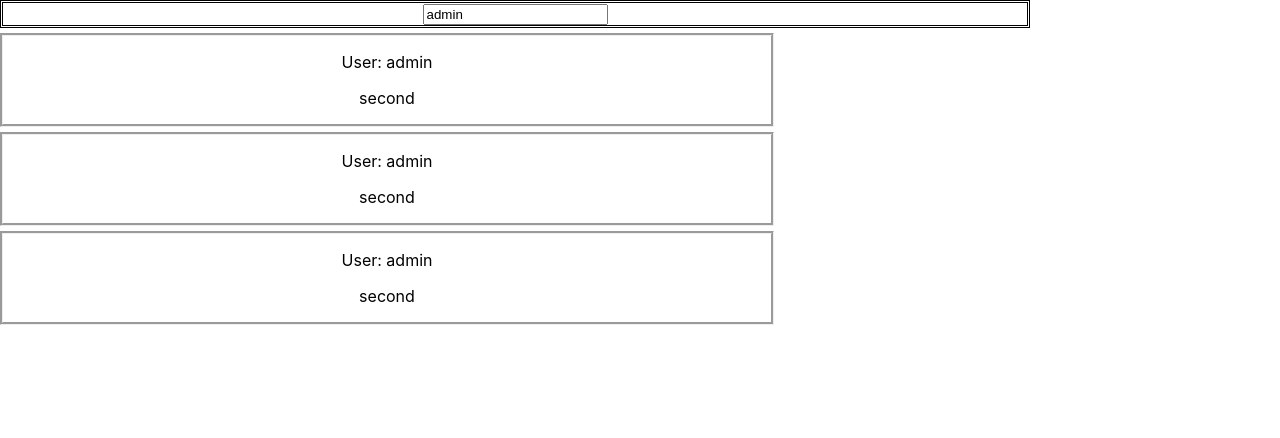
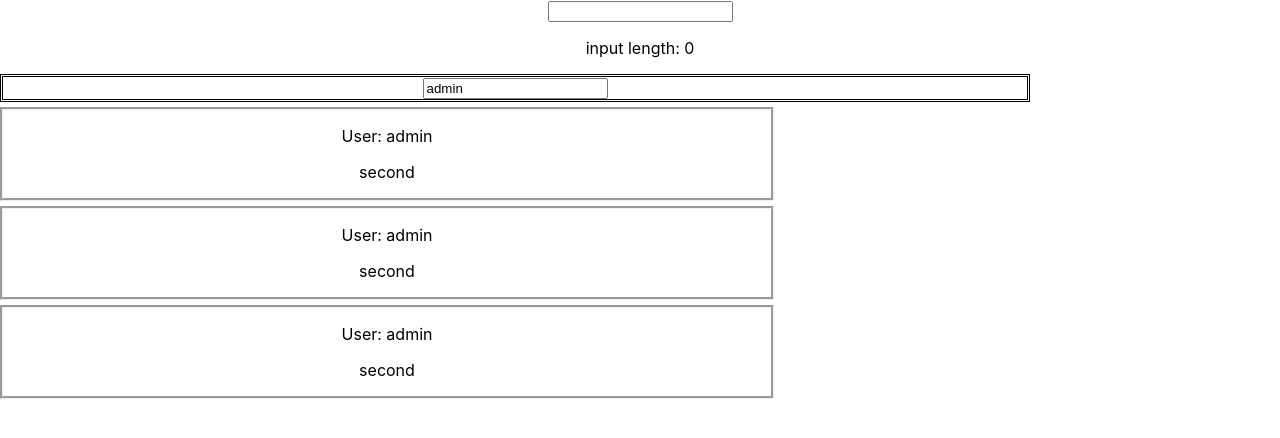
Before and after one commit to Endron/react_the-complete-guide, a React (Create React App) app: page / in a window 1280 px wide. Shown: the top 438 px of the page. Built offline with nearby package versions, Linux system fonts and the light colour scheme.

Commit message:
add component to input text and return text length

```diff
--- a/src/App.js
+++ b/src/App.js
@@ -2,6 +2,8 @@ import React from 'react';
 import './App.scss';
 import UserInput from './UserInput/UserInput';
 import UserOutput from './UserOutput/UserOutput';
+import TextLengthInput from './TextLengthInput/TextLengthInput';
+
 
 class App extends React.Component {
 
@@ -18,6 +20,9 @@ class App extends React.Component {
   render() {
     return (
       <div className="App">
+        <TextLengthInput/>
+        <p/>
+        <p/>
         <UserInput handler={this.changeUserNameHandler} initialValue={this.state.username}/>
         <UserOutput username={this.state.username}/>
         <UserOutput username={this.state.username}/>
--- /dev/null
+++ b/src/TextLengthInput/TextLengthInput.js
@@ -0,0 +1,25 @@
+import React from 'react';
+
+class TextLengthInput extends React.Component {
+
+    state = {
+        text: ""
+    }
+
+    inputChangedHandler = (event) => {
+        this.setState({
+            text: event.target.value
+        });
+    }
+
+    render = () => {
+        return (
+            <div className="TextLengthInput">
+                <input type="text" onChange={this.inputChangedHandler}/>
+                <p>input length: {this.state.text.length}</p>
+            </div>
+        );
+    }
+};
+
+export default TextLengthInput;
```
